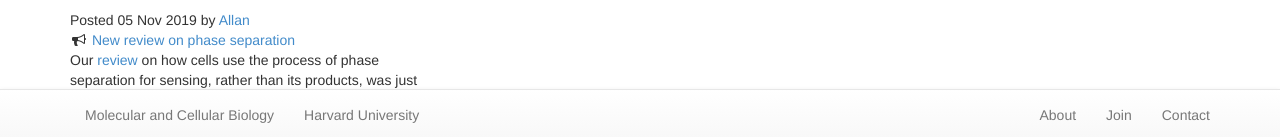
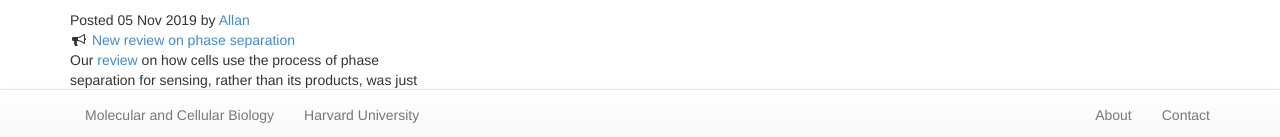
Before and after one commit to navishwadhwa/navishwadhwa.github.io, a Jekyll site: the page built from index.html, in a window 1280 px wide. Shown: the part 760-897 px from the top of the page. Built offline with Jekyll 4.4.1, drawn with Linux system fonts in a browser that asks for light colours; nearby versions of some CDN libraries.

Commit message:
remove "join" from footer

```diff
--- a/_includes/themes/lab/default.html
+++ b/_includes/themes/lab/default.html
@@ -133,7 +133,6 @@
         </ul>
         <ul class="nav navbar-nav navbar-right navbar-small">
           <li><a href='/about.html#purpose'>About</a></li>
-          <li><a href='/about.html#join'>Join</a></li>
           <li><a href='/about.html#contact'>Contact</a></li>
         </ul>
       </div><!-- /.navbar-collapse -->
```
